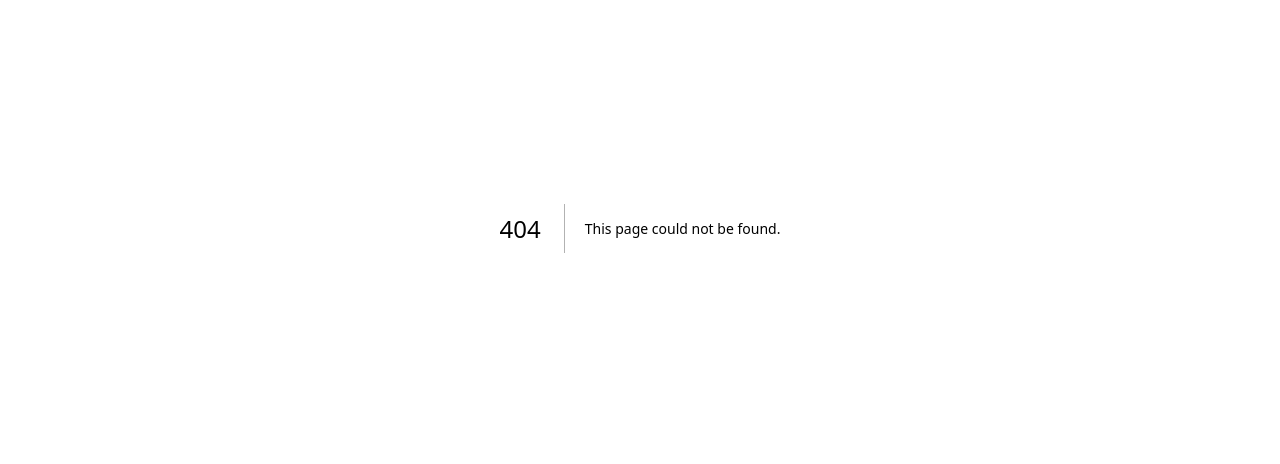
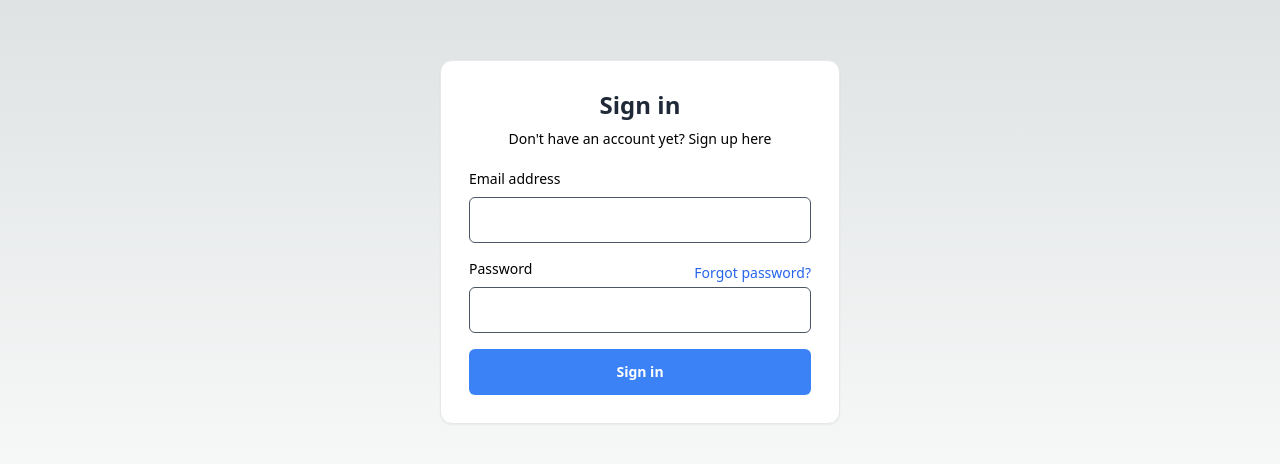
Before and after one commit to RakshithJKashyap/aams-frontend, a Next.js app: page /login in a window 1280 px wide. Before the commit this address had no page. Shown: the part 172-636 px from the top of the page. Built offline with nearby package versions, Linux system fonts and the light colour scheme.

Commit message:
added login page

```diff
--- a/pages/index.js
+++ b/pages/index.js
@@ -1,8 +1,12 @@
 import Hero from "@/components/home/Hero";
+import Head from "next/head";
 
 export default function Home() {
   return (
     <>
+      <Head>
+        <title>Automatic attendence management system</title>
+      </Head>
       <Hero />
     </>
   );
--- /dev/null
+++ b/pages/login/index.js
@@ -0,0 +1,107 @@
+import Link from "next/link";
+import Head from "next/head";
+
+const Login = () => {
+  return (
+    <>
+      <Head>
+        <title>Automatic attendence management system</title>
+      </Head>
+      <div class="h-screen">
+        <div class="flex h-full items-center">
+          <main class="w-full max-w-md mx-auto px-6">
+            <div class="mt-7 bg-white border border-gray-200 rounded-xl shadow-sm">
+              <div class="p-4 sm:p-7">
+                <div class="text-center text-black">
+                  <h1 class="block text-2xl font-bold text-gray-800">
+                    Sign in
+                  </h1>
+                  <p class="mt-2 text-sm">
+                    Don't have an account yet?
+                    <Link
+                      class="decoration-2 hover:underline font-medium"
+                      href="/signup"
+                    >
+                      {" "}
+                      Sign up here
+                    </Link>
+                  </p>
+                </div>
+
+                <div class="mt-5 text-black">
+                  <form>
+                    <div class="grid gap-y-4">
+                      <div>
+                        <label for="email" class="block text-sm mb-2">
+                          Email address
+                        </label>
+                        <div class="relative">
+                          <input
+                            type="email"
+                            id="email"
+                            name="email"
+                            class="py-3 px-4 block border border-gray-600 w-full rounded-md text-sm focus:border-blue-500 focus:ring-blue-500"
+                            required
+                            aria-describedby="email-error"
+                          />
+                          <div class="hidden absolute inset-y-0 right-0 flex items-center pointer-events-none pr-3"></div>
+                        </div>
+                        <p
+                          class="hidden text-xs text-red-600 mt-2"
+                          id="email-error"
+                        >
+                          Please include a valid email address so we can get
+                          back to you
+                        </p>
+                      </div>
+
+                      <div>
+                        <div class="flex justify-between items-center">
+                          <label for="password" class="block text-sm mb-2">
+                            Password
+                          </label>
+                          <Link
+                            class="text-sm text-blue-600 decoration-2 hover:underline font-medium"
+                            href="/forgot-password"
+                          >
+                            Forgot password?
+                          </Link>
+                        </div>
+                        <div class="relative">
+                          <input
+                            type="password"
+                            id="password"
+                            name="password"
+                            class="py-3 px-4 block w-full border border-gray-600 rounded-md text-sm focus:border-blue-500 focus:ring-blue-500"
+                            required
+                            aria-describedby="password-error"
+                          />
+                          <div class="hidden absolute inset-y-0 right-0 flex items-center pointer-events-none pr-3"></div>
+                        </div>
+                        <p
+                          class="hidden text-xs text-red-600 mt-2"
+                          id="password-error"
+                        >
+                          8+ characters required
+                        </p>
+                      </div>
+
+                      <button
+                        type="submit"
+                        class="py-3 px-4 inline-flex justify-center items-center gap-2 rounded-md border border-transparent font-semibold bg-blue-500 text-white hover:bg-blue-600 focus:outline-none focus:ring-2 focus:ring-blue-500 focus:ring-offset-2 transition-all text-sm"
+                      >
+                        Sign in
+                      </button>
+                    </div>
+                  </form>
+                </div>
+              </div>
+            </div>
+          </main>
+        </div>
+      </div>
+    </>
+  );
+};
+
+export default Login;
```
